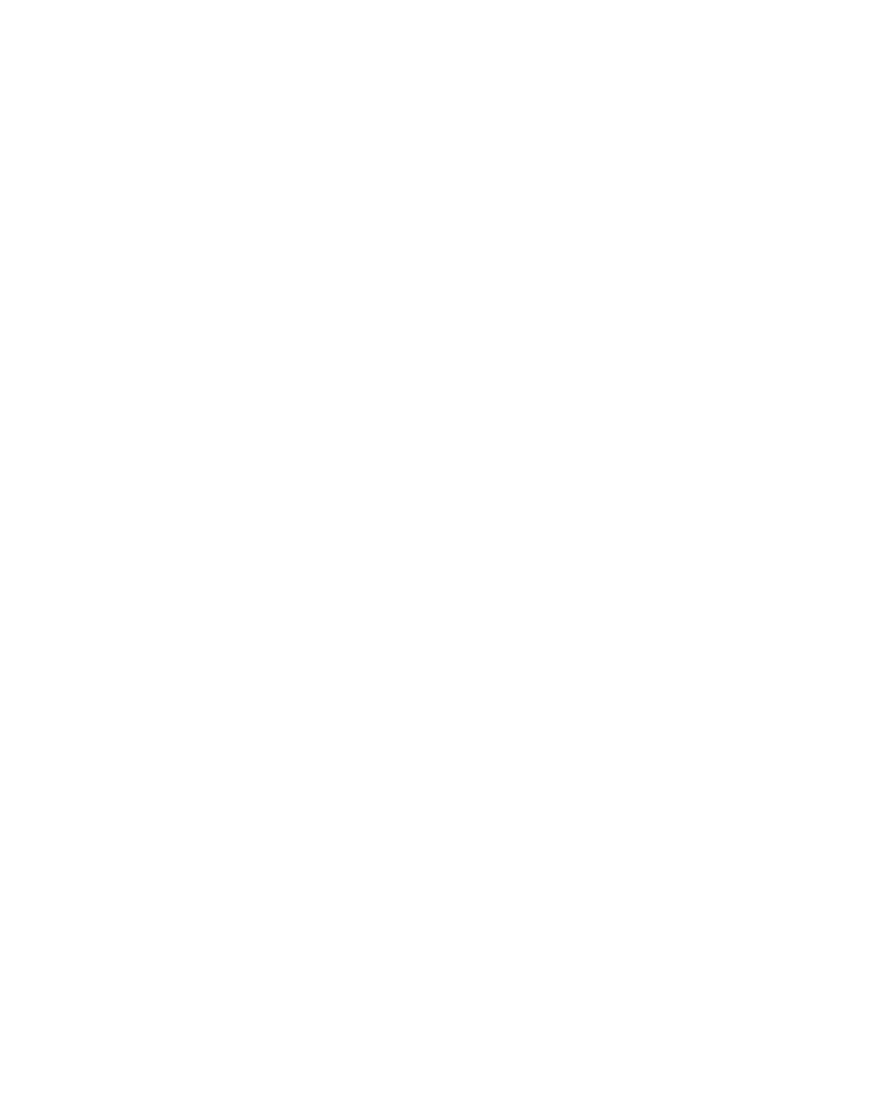
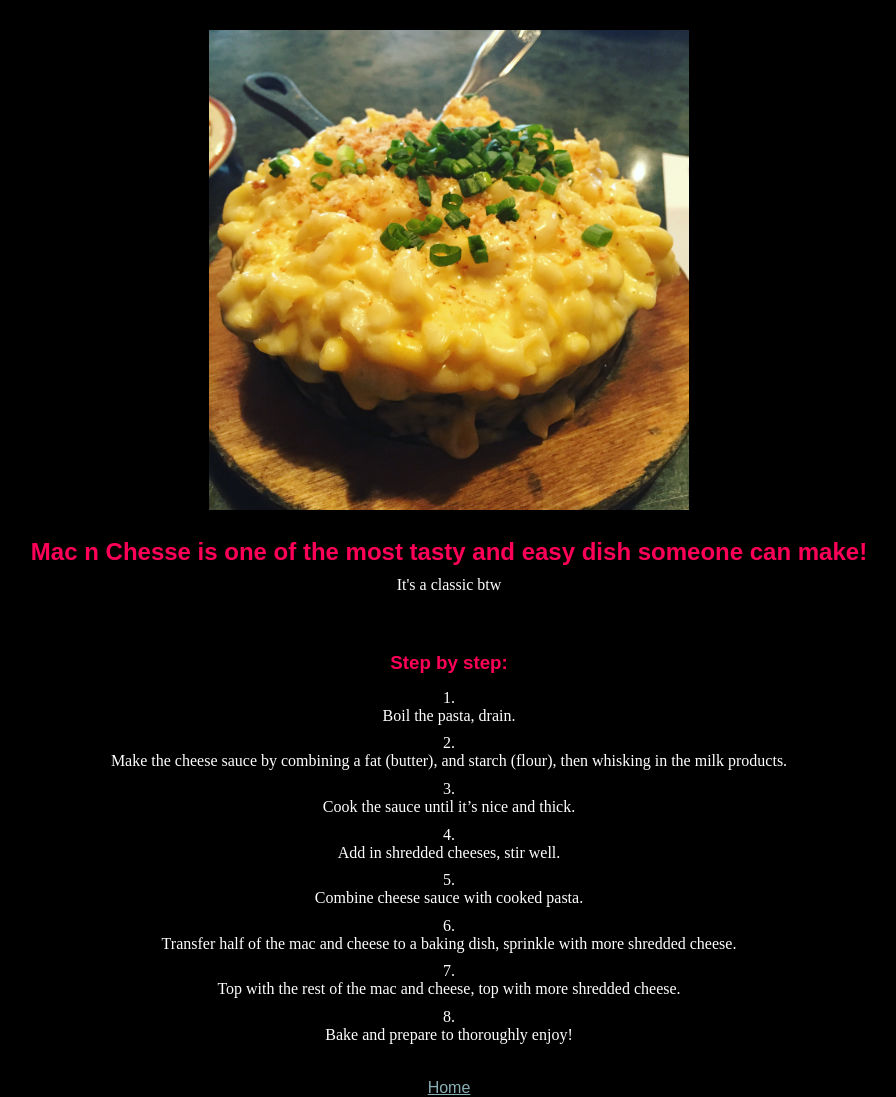
Before and after one commit to davecarrijo/Odin-recipes, a plain HTML site: page recipes/mac_and_chesse.html in a window 1280 px wide. Shown: the whole page, without its empty margins (191-1087 px from the left). Before the commit the page ends 800 px from the top, so only its background shows below. Drawn offline with Linux system fonts and the light colour scheme.

Commit message:
Naice stonks buddy

```diff
--- a/recipes/mac_and_chesse.html
+++ b/recipes/mac_and_chesse.html
@@ -4,7 +4,31 @@
     <meta charset="UTF-8" />
     <meta http-equiv="X-UA-Compatible" content="IE=edge" />
     <meta name="viewport" content="width=device-width, initial-scale=1.0" />
-    <title>Document</title>
+    <title>RunnerFood</title>
+    <link rel="stylesheet" href="../style.css" />
   </head>
-  <body></body>
+  <body>
+    <div class="main-content">
+      <img id="runner_img" src="../imgs/Mac_n_Cheese_.jpg" alt="Netrunner from cyberpunk"></img> />
+      <h2>
+       Mac n Chesse is one of the most tasty and easy dish someone can make!
+      </h2>
+      <p>It's a classic btw</p>
+      <section class="recipe">
+        <h3> Step by step:</h3>
+      <ui>
+        <li><p>Boil the pasta, drain.</p></li>
+        <li><p>Make the cheese sauce by combining a fat (butter), and starch (flour), then whisking in the milk products.</p></li>
+        <li><p>Cook the sauce until it’s nice and thick.</p></li>
+        <li><p>Add in shredded cheeses, stir well.</p></li>
+        <li><p>Combine cheese sauce with cooked pasta.</p></li>
+        <li><p>Transfer half of the mac and cheese to a baking dish, sprinkle with more shredded cheese.</p></li>
+        <li><p>Top with the rest of the mac and cheese, top with more shredded cheese.</p></li>
+        <li><p>Bake and prepare to thoroughly enjoy!</p></li>
+      </ui>
+      </section>
+    </div>
+
+    <a href="../index.html">Home </a>
+  </body>
 </html>
--- a/style.css
+++ b/style.css
@@ -13,10 +13,14 @@ h3 {
   font-family: sans-serif;
   padding: 10px;
 }
+p {
+  color: white;
+}
 a {
   color: rgb(136, 175, 181);
   font-family: sans-serif;
 }
+
 .main-content {
   display: flex;
   flex-flow: column;
@@ -24,7 +28,21 @@ a {
   /* border: 1px solid rgba(255, 255, 255, 0.122); */
   padding: 30px;
 }
-
+ul,
+li {
+  list-style-type: decimal;
+  color: white;
+  padding: 0.3rem;
+}
 #runner_img {
   width: 30em;
 }
+.mega_pint {
+  color: rgb(236, 64, 124);
+}
+.pack_coffee {
+  padding: 30px;
+}
+.recipe {
+  padding-top: 3rem;
+}
```
Also changed, not shown: index.html (+3 -3 lines), recipes/Coffee.html (added, +34 -0 lines), recipes/lasagna.html (deleted, +0 -10 lines), recipes/milktea.html (+31 -2 lines), imgs/coffee.webp (added), imgs/coffee_pack.jpg (added).
